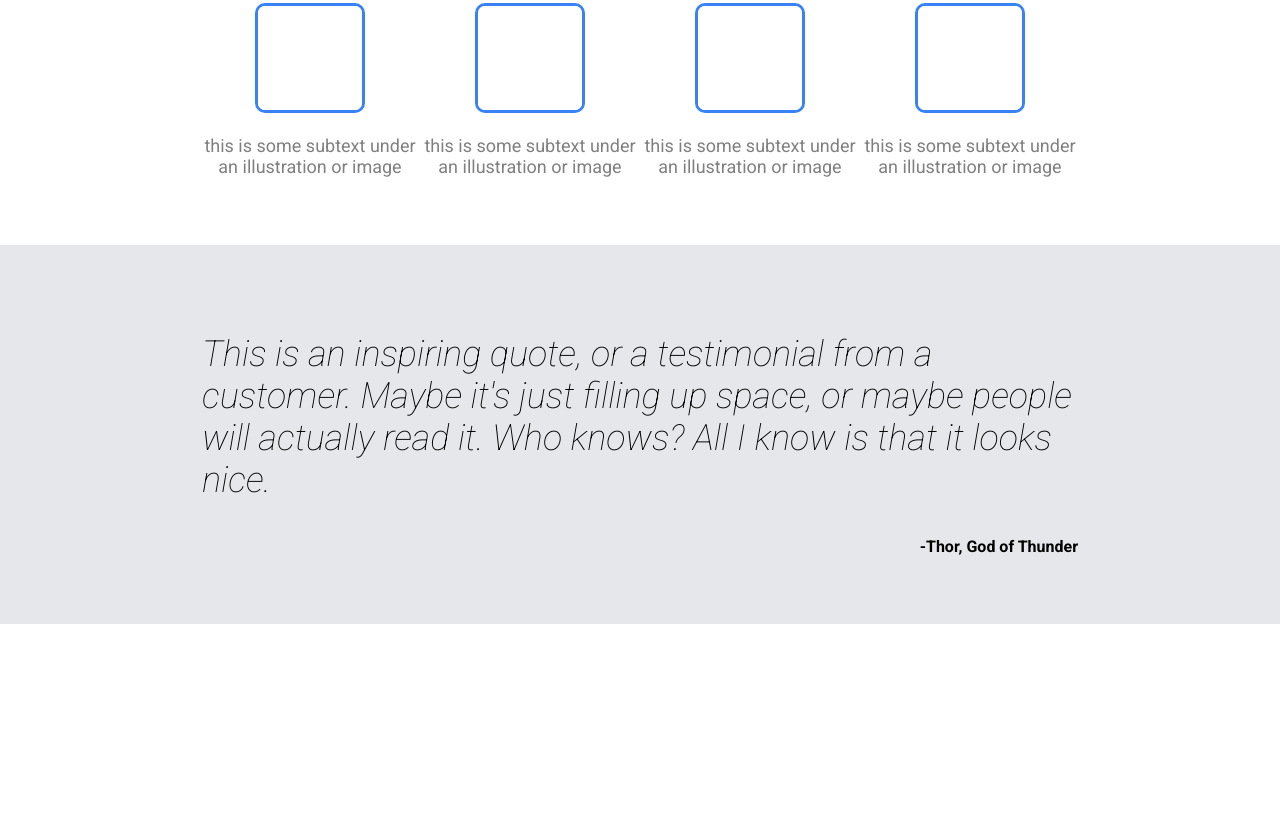
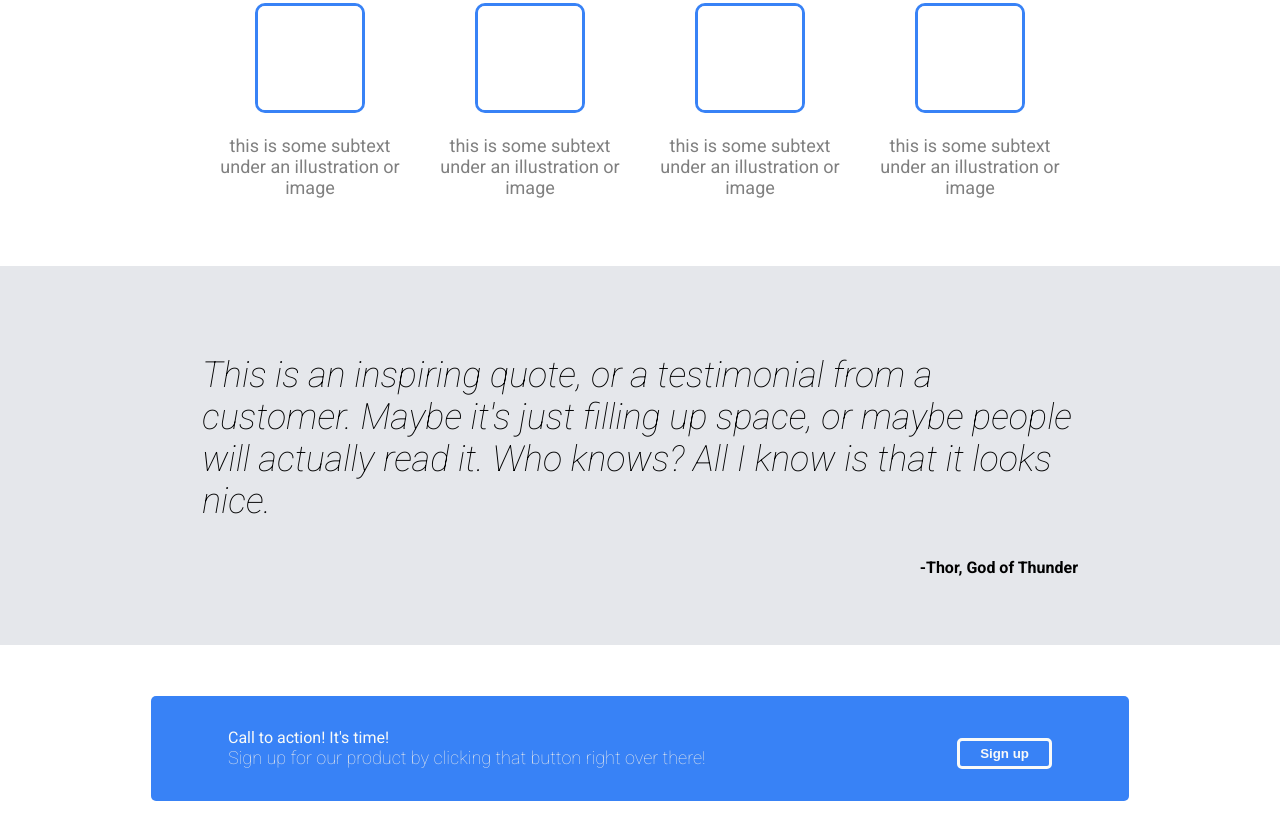
Before and after one commit to LaurenMurray/odin-landing-page, a plain HTML site: page index.html in a window 1280 px wide. Shown: the part 605-1444 px from the top of the page. Before the commit the page ends 1229 px from the top, so only its background shows below. Drawn offline with Linux system fonts and the light colour scheme.

Commit message:
Adding call to action section

```diff
--- a/index.html
+++ b/index.html
@@ -58,7 +58,15 @@
         </div>
     </div>
     <div class="call-to-action-section">
-
+        <div class="call-to-action-card">
+            <div class="call-to-action-card-content">
+                <div>
+                    <p>Call to action! It's time!</p>
+                    <p class="hero-secondary-text">Sign up for our product by clicking that button right over there!</p>
+                </div>
+                <button>Sign up</button>
+            </div>
+        </div>
     </div>
 </body>
 </html>
--- a/style.css
+++ b/style.css
@@ -50,6 +50,7 @@ body {
 .information-section .information-content .item {
     flex: 1 1 0px;
     width: 0;
+    margin: 0 20px;
 }
 
 .information-section .information-content .item img {
@@ -70,6 +71,34 @@ body {
 .quote-section .quote-content .author {
     text-align: right;
     font-weight: bold;
+}
+
+.call-to-action-section {
+    padding: 1px;
+}
+
+.call-to-action-section .call-to-action-card {
+    background-color: #3882f6;
+    color: #f9faf8;
+    border-radius: 5px;
+    margin: 50px 150px;
+    padding: 1px;
+}
+
+.call-to-action-section .call-to-action-card .call-to-action-card-content {
+    display: flex;
+    justify-content: space-between;
+    align-items: center;
+    margin: 30px 75px;
+    padding: 1px;
+}
+
+.call-to-action-section .call-to-action-card .call-to-action-card-content button {
+    border: solid #f9faf8;
+}
+
+.call-to-action-section .call-to-action-card .call-to-action-card-content p {
+    margin: 0;
 }
 
 /* Text classes */
```
